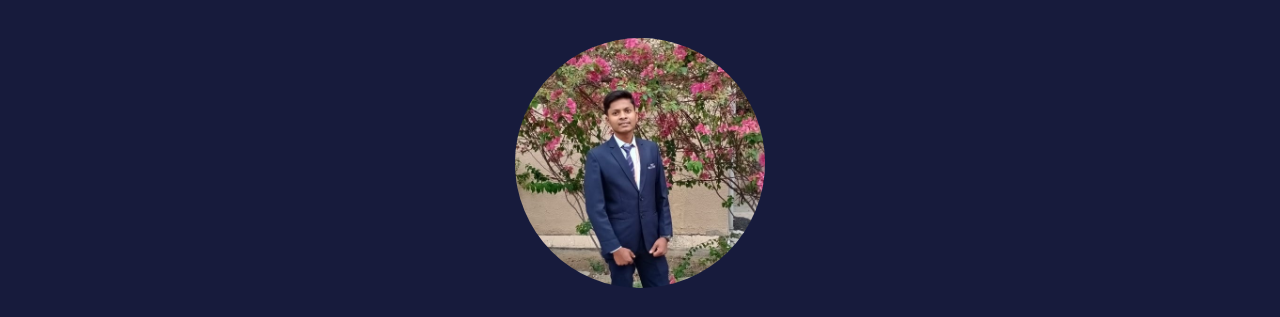
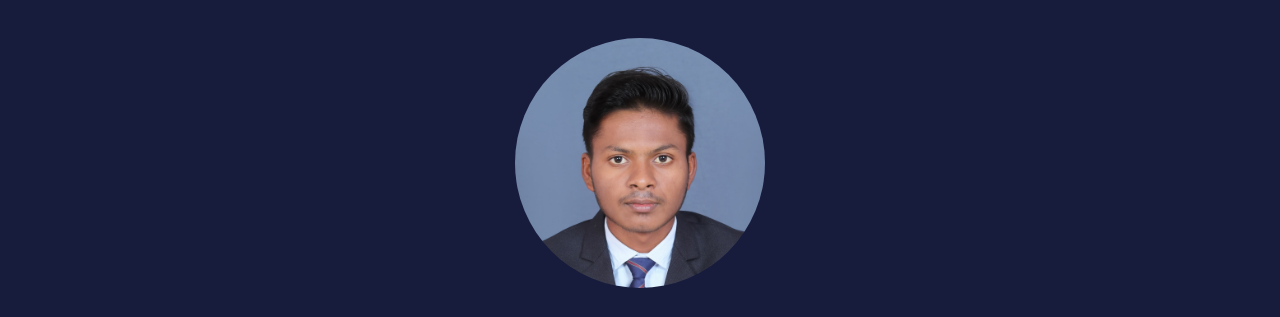
Before and after one commit to karan2108/Karan-Portfolio, a plain HTML site: page index.html in a window 1280 px wide. Shown: the part 74-391 px from the top of the page. Drawn offline with nearby package versions, Linux system fonts and the light colour scheme.

Commit message:
updated files

```diff
--- a/index.html
+++ b/index.html
@@ -49,7 +49,7 @@
     <section class="home container" id="home">
         <div class="home-content">
             <div class="home-img">
-                <img src="./img/karan2.jpg" alt="">
+                <img src="./img/Karan Photo.jpeg" alt="">
             </div>
             <div class="home-text">
                 <h2><h3>Hello</h3></h2>
```
Also changed, not shown: img/KARAN PHOTO.jpg (deleted), img/Karan Photo.jpeg (added), 1 other file.
